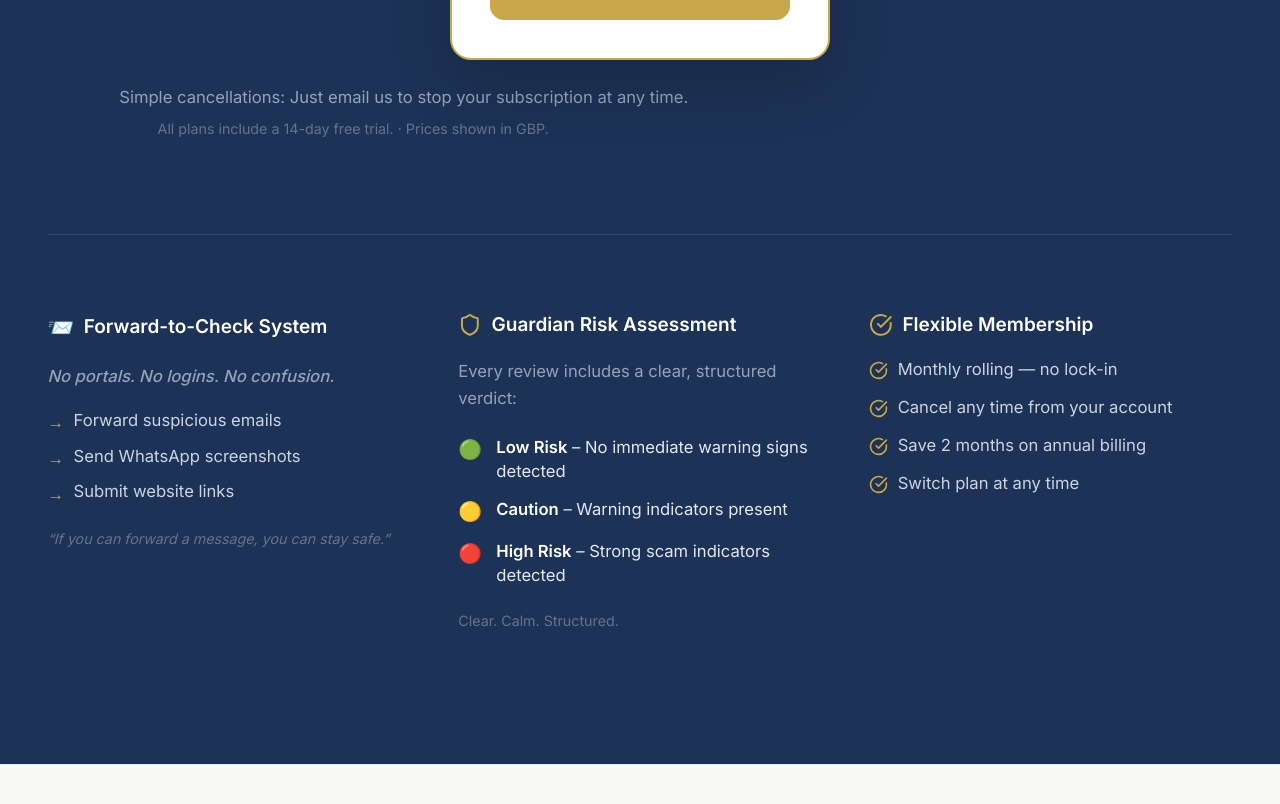
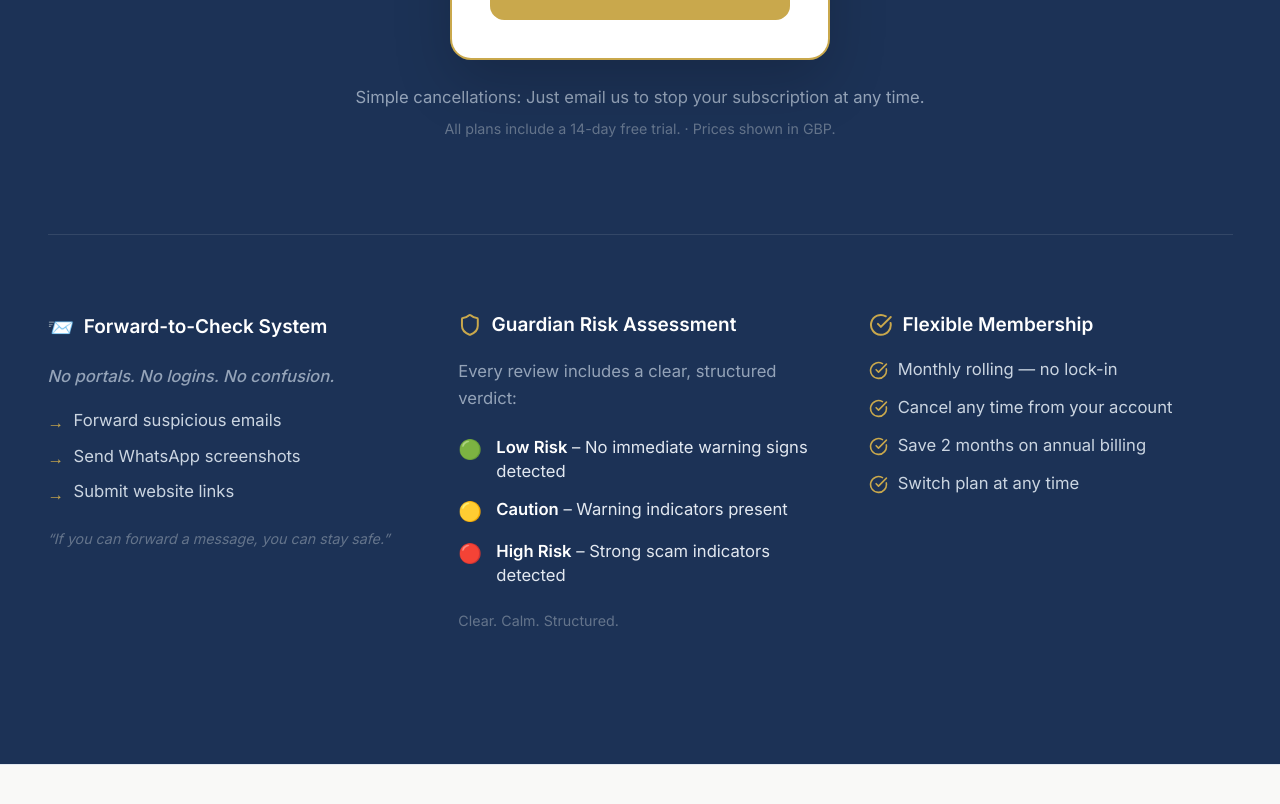
Before and after one commit to krowan444/Second-Look-Protect, a React (Vite) app: page / in a window 1280 px wide. Shown: the part 5600-6404 px from the top of the page. Built offline with nearby package versions, Linux system fonts and the light colour scheme; no server answers.

Commit message:
Centre-anchor pricing footnote with mx-auto max-w-lg

```diff
--- a/src/App.tsx
+++ b/src/App.tsx
@@ -715,12 +715,12 @@ export default function App() {
           ))}
         </div>
 
-        <div className="mt-10 text-center space-y-2">
-          <p className="text-slate-400 text-sm">
+        <div className="mt-10 mx-auto max-w-lg text-center space-y-2">
+          <p className="text-slate-400 text-sm text-center">
             Simple cancellations: Just email us to stop your subscription at any time.
           </p>
-          <p className="text-slate-500 text-xs">
-            All plans include a 14-day free trial. · Prices shown in GBP.
+          <p className="text-slate-500 text-xs text-center">
+            All plans include a 14-day free trial. · Prices shown in GBP.
           </p>
         </div>
 
```
